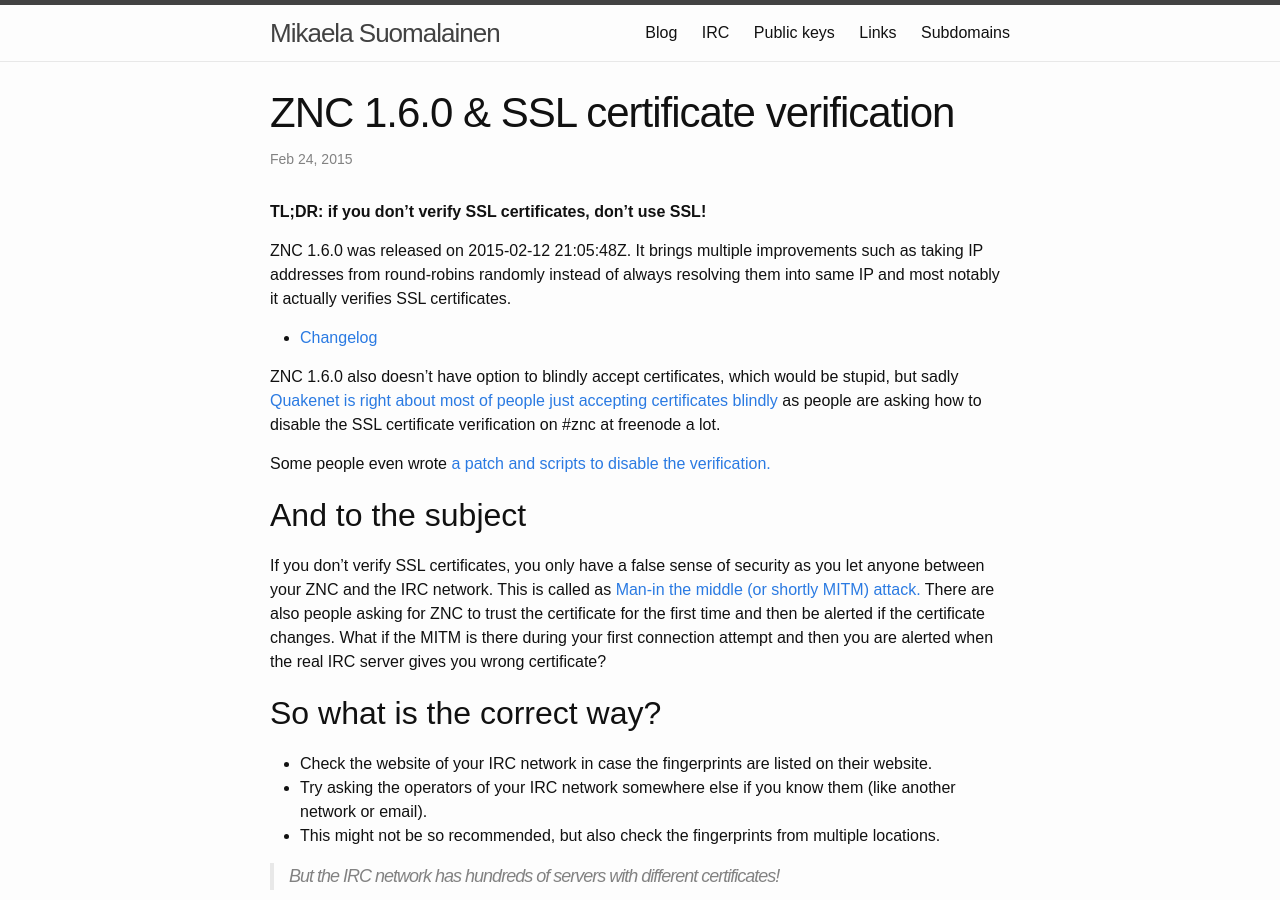
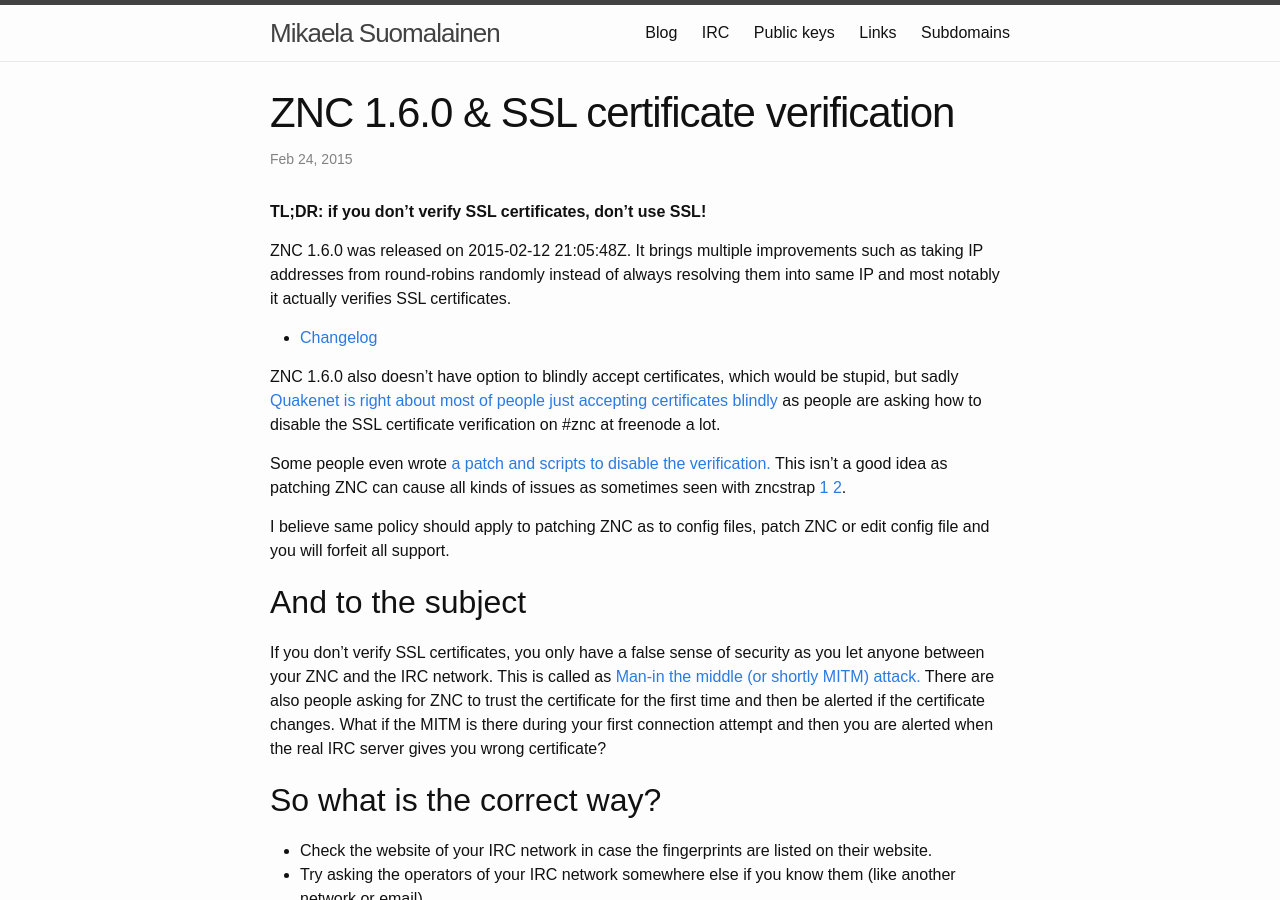
Before and after one commit to Mikaela/mikaela.github.io, a Jekyll site: the page built from _posts/2015-02-24-znc160-ssl.md, in a window 1280 px wide and 900 px high. Built offline with Jekyll 4.4.1, drawn with Linux system fonts in a browser that asks for light colours; Markdown is read by kramdown in place of the engine named in the settings; comment, search, counter and statistics services are not loaded.

Commit message:
znc ssl: fix #57

```diff
--- a/_posts/2015-02-24-znc160-ssl.md
+++ b/_posts/2015-02-24-znc160-ssl.md
@@ -23,6 +23,11 @@
 \#znc at freenode a lot.
 
 Some people even wrote [a patch and scripts to disable the verification.](https://gist.github.com/KindOne-/52cfade7b937ee8b4c37)
+This isn't a good idea as patching ZNC can cause all kinds of issues as
+sometimes seen with zncstrap [1](https://github.com/ProjectFirrre/zncstrap/issues/16) [2](https://github.com/ProjectFirrre/zncstrap/issues/18).
+
+I believe same policy should apply to patching ZNC as to config files,
+patch ZNC or edit config file and you will forfeit all support.
 
 And to the subject
 ------------------
```
